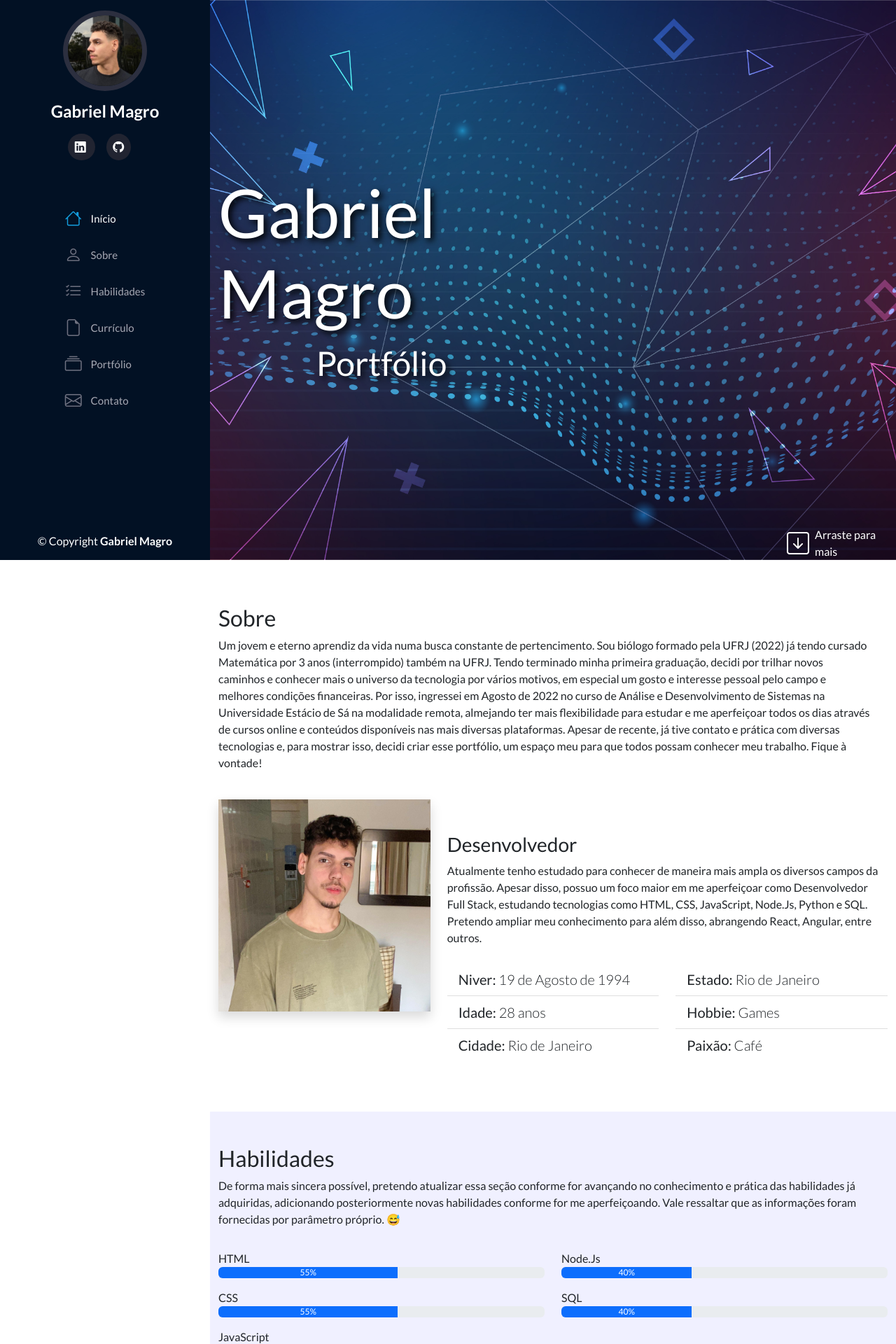
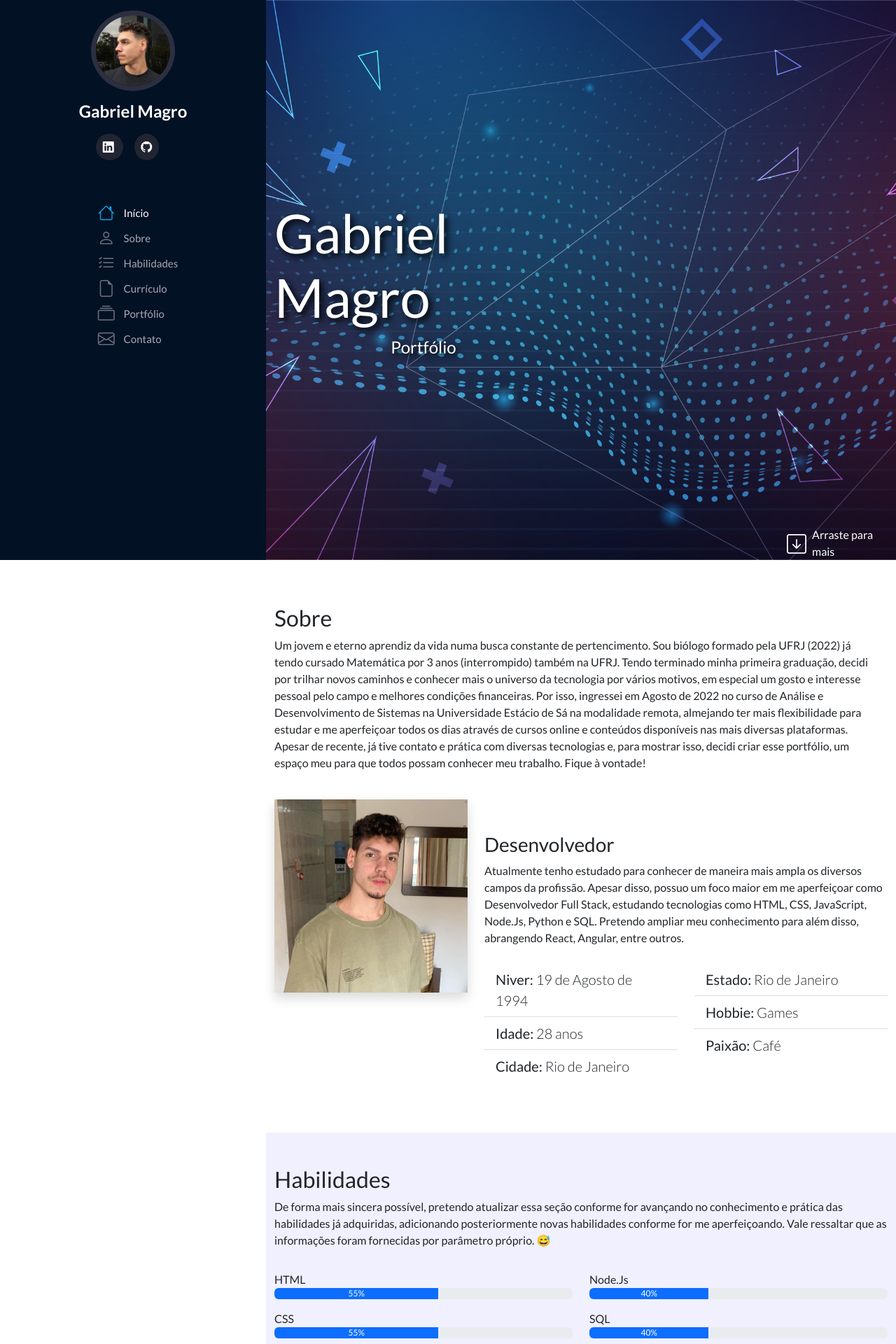
Before and after one commit to magrogabriel/Projeto-Portfolio, a Flask app: page / in a window 1280 px wide. Shown: the top 1920 px of the page at 70% size. Run offline with Flask 2, Linux system fonts and the light colour scheme; some libraries are stand-ins or nearby versions.

Commit message:
nav-menu e arraste reconfigurados

```diff
--- a/static/style.css
+++ b/static/style.css
@@ -1,4 +1,9 @@
 @import url('https://fonts.googleapis.com/css2?family=Lato:ital,wght@0,100;0,300;0,400;0,700;0,900;1,100;1,300;1,400;1,700;1,900&display=swap');
+* {
+    margin: 0;
+    padding: 0;
+
+}
 html, body {
     font-family: 'Lato', sans-serif;
     width: 100%;
@@ -6,13 +11,17 @@ html, body {
 }
 
 #header {
+    display: flex;
+
+    align-items: center;
+    flex-direction: column;
     position: fixed;
     top: 0;
     left: 0;
     bottom: 0;
     background: #021124;
     overflow-y: auto;
-    width: 300px;
+    width: 47.5vh;
     transition: all ease-in-out 0.5s;
     padding: 0 15px;
     z-index: 9997;
@@ -57,6 +66,7 @@ html, body {
 
 .nav-menu {
     display: flex;
+    margin-right: 18px;
     justify-content: center;
     align-items: center;
     /* padding: 1.5rem;
@@ -92,14 +102,17 @@ html, body {
     color: #149ddd;
 }
 
+.nav-list {
+    list-style:none;
+}
 #main {
-    margin-left: 300px;
+    margin-left: 47.5vh;
 }
 
 section#inicio{
     background-image: url("./img/background-main-5.jpg");
     /* background-color: #d1dbdd; */
-    background-repeat: no-repeat;
+    background-repeat: no-repeat center center;
     background-size: cover;
     background-attachment: fixed;
     background-position: center;
@@ -109,13 +122,13 @@ section#inicio{
 
 
 section#inicio h2{
-    font-size: 6rem;
+    font-size: 4.8rem;
 
 }
 
 section#inicio span#subtitle{
     /* margin-right: 13rem; */
-    font-size: 3rem;
+    font-size: 1.5rem;
 }
 
 .text-shadow {
@@ -124,6 +137,7 @@ section#inicio span#subtitle{
 
 section#inicio div#arraste {
     width: 9rem;
+    z-index: 9998;
 }
 
 section#inicio div#arraste a {
@@ -157,7 +171,7 @@ i.menu-mobile {
 @media (max-width: 1024px) {
 
     #header {
-        left: -300px;
+        left: -47.5vh;
     }
     i.menu-mobile {
         display: flex;
@@ -239,6 +253,7 @@ i.menu-mobile {
 
 
 
+
 .carousel-indicators {
     margin-bottom: -35px;
 }
@@ -249,15 +264,15 @@ i.menu-mobile {
     transition: 1s;
 }
 [data-anime="down"] {
-    transform: translate3d(0,-100%,0)
+    transform: translate3d(0,-25%,0)
 }
 
 [data-anime="up"] {
-    transform: translate3d(0,100%,0)
+    transform: translate3d(0,50%,0)
 }
 
 [data-anime="left"] {
-    transform: translate3d(-100%,0,0)
+    transform: translate3d(-50%,0,0)
 }
 
 [data-anime="right"] {
@@ -311,15 +326,16 @@ i.menu-mobile {
     left: 0;
     bottom: 0;
     width: 300px;
-    z-index: 9998;
+    z-index: 9999;
     background-color: #021124;
     transition: .3s;
 }
 
-@media (max-width: 1012px) {
+@media (max-width: 1280px) {
     #footer {
         position: static;
         width: auto;
         padding: 20px 15px;
     }
+
 }
--- a/templates/index.html
+++ b/templates/index.html
@@ -32,24 +32,24 @@
         </section>
 
         <nav id="navbar" class="nav-menu">
-            <ul class="nav flex-column">
+            <ul class="nav-list">
                 <li class="nav-item">
-                    <a class="nav-link active menu-link" aria-current="page" href="#inicio"><i class="bi bi-house"></i> Início</a>
+                    <a class="nav-link active" aria-current="page" href="#inicio"><i class="bi bi-house"></i> Início</a>
                 </li>
                 <li class="nav-item">
-                    <a class="nav-link menu-link" href="#sobre"><i class="bi bi-person"></i> Sobre</a>
+                    <a class="nav-link" href="#sobre"><i class="bi bi-person"></i> Sobre</a>
                 </li>
                 <li class="nav-item">
-                    <a class="nav-link menu-link" href="#habiliades"><i class="bi bi-list-check"></i> Habilidades</a>
+                    <a class="nav-link" href="#habiliades"><i class="bi bi-list-check"></i> Habilidades</a>
                 </li>
                 <li class="nav-item">
-                    <a class="nav-link menu-link" href="#curriculo"><i class="bi bi-file-earmark"></i> Currículo</a>
+                    <a class="nav-link" href="#curriculo"><i class="bi bi-file-earmark"></i> Currículo</a>
                 </li>
                 <li class="nav-item">
-                    <a class="nav-link menu-link" href="#portfolio"><i class="bi bi-collection"></i> Portfólio</a>
+                    <a class="nav-link" href="#portfolio"><i class="bi bi-collection"></i> Portfólio</a>
                 </li>
                 <li class="nav-item">
-                    <a class="nav-link menu-link" href="#contato"><i class="bi bi-envelope"></i> Contato</a>
+                    <a class="nav-link" href="#contato"><i class="bi bi-envelope"></i> Contato</a>
                 </li>
             </ul>
 
@@ -68,7 +68,7 @@
 
             <div class="col-md-6 d-flex justify-content-end align-items-end">
                 <div id="arraste" class="d-flex align-items-center">
-                    <i class="bi bi-arrow-down-square text-white pe-2 fs-2"></i>
+                    <i class="bi bi-arrow-down-square text-white pe-2  fs-3"></i>
                     <a href="#sobre">Arraste para mais</a>
                 </div>
 
```
